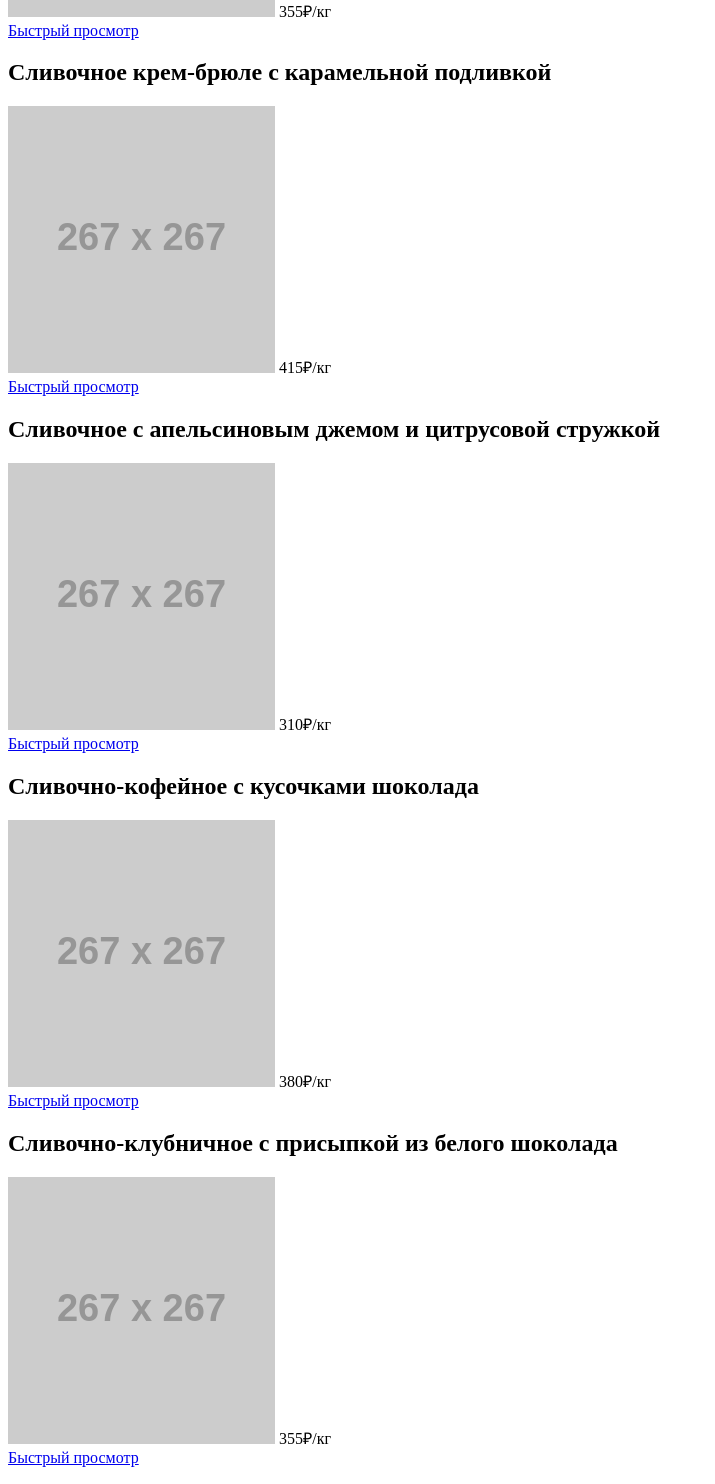
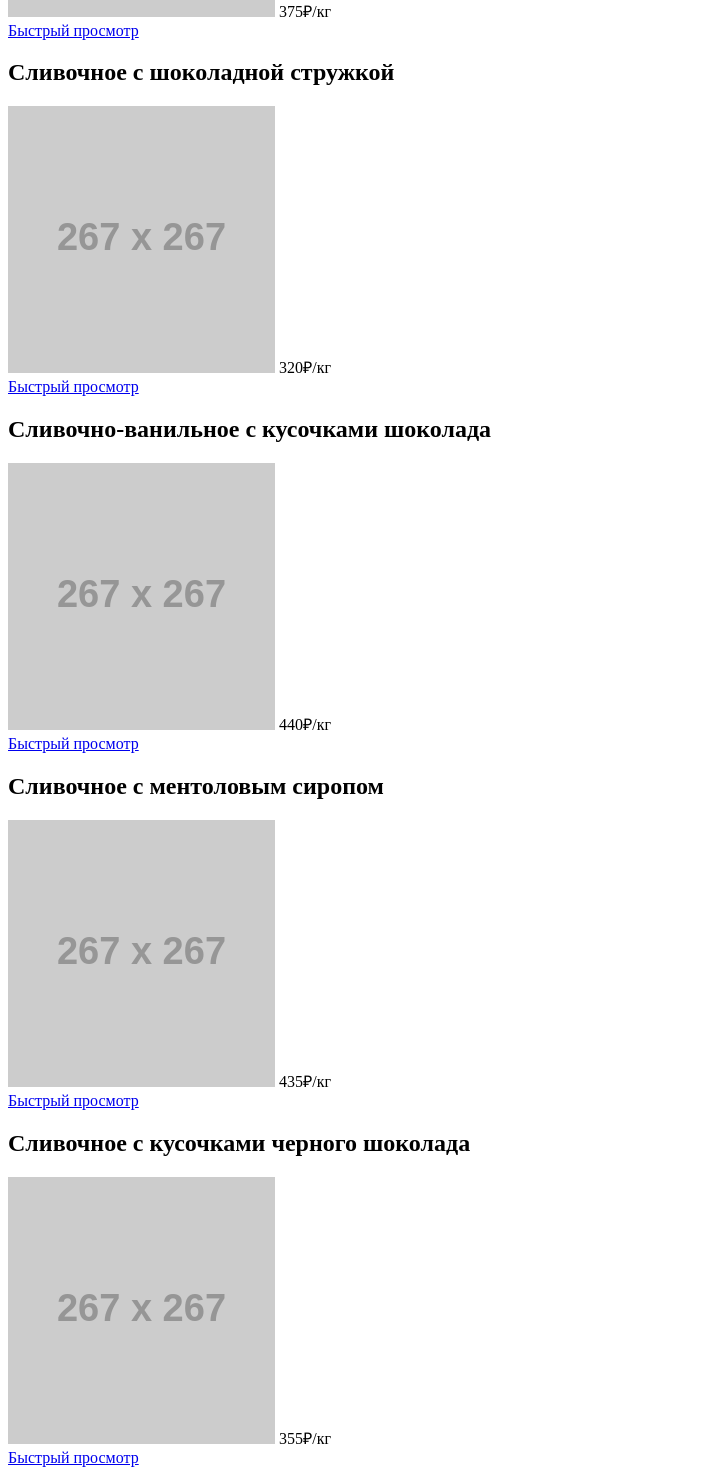
Before and after one commit to zateya/114667-gllacy, a plain HTML site: page catalog.html in a window 1280 px wide. Shown: the part 3519-5003 px from the top of the page, without its empty margins (0-715 px from the left). Drawn offline with Linux system fonts and the light colour scheme; placeholder pictures from the web are drawn by us.

Commit message:
catalog layout

```diff
--- a/catalog.html
+++ b/catalog.html
@@ -254,10 +254,10 @@
             <article class="product">
               <div class="product__inner">
                 <div class="product__info">
-                  <h2 class="product__name">Сливочное с апельсиновым джемом и цитрусовой стружкой</h2>
+                  <h2 class="product__name">Сливочное с брусничным джемом</h2>
                   <div class="product__img-block">
-                    <img class="product__img" src="http://placehold.it/267x267" alt="Сливочное с апельсиновым джемом и цитрусовой стружкой" width="267" height="267">
-                    <span class="product__price">310&#8381;<span class="product__weight">/кг</span></span>
+                    <img class="product__img" src="http://placehold.it/267x267" alt="Сливочное с брусничным джемом" width="267" height="267">
+                    <span class="product__price">325&#8381;<span class="product__weight">/кг</span></span>
                   </div>
                 </div>
                 <a class="product__quick-view  btn" href="#">Быстрый просмотр</a>
@@ -266,10 +266,10 @@
             <article class="product">
               <div class="product__inner">
                 <div class="product__info">
-                  <h2 class="product__name">Сливочно-кофейное с кусочками шоколада</h2>
+                  <h2 class="product__name">Сливочно-черничное с цельными ягодами черники</h2>
                   <div class="product__img-block">
-                    <img class="product__img" src="http://placehold.it/267x267" alt="Сливочно-кофейное с кусочками шоколада" width="267" height="267">
-                    <span class="product__price">380&#8381;<span class="product__weight">/кг</span></span>
+                    <img class="product__img" src="http://placehold.it/267x267" alt="Сливочно-черничное с цельными ягодами черники" width="267" height="267">
+                    <span class="product__price">410&#8381;<span class="product__weight">/кг</span></span>
                   </div>
                 </div>
                 <a class="product__quick-view  btn" href="#">Быстрый просмотр</a>
@@ -278,9 +278,57 @@
             <article class="product">
               <div class="product__inner">
                 <div class="product__info">
-                  <h2 class="product__name">Сливочно-клубничное с присыпкой из белого шоколада</h2>
+                  <h2 class="product__name">Сливочно-лимонное с карамельной присыпкой</h2>
                   <div class="product__img-block">
-                    <img class="product__img" src="http://placehold.it/267x267" alt="Сливочно-клубничное с присыпкой из белого шоколада" width="267" height="267">
+                    <img class="product__img" src="http://placehold.it/267x267" alt="Сливочно-лимонное с карамельной присыпкой" width="267" height="267">
+                    <span class="product__price">375&#8381;<span class="product__weight">/кг</span></span>
+                  </div>
+                </div>
+                <a class="product__quick-view  btn" href="#">Быстрый просмотр</a>
+              </div>
+            </article>
+            <article class="product">
+              <div class="product__inner">
+                <div class="product__info">
+                  <h2 class="product__name">Сливочное с шоколадной стружкой</h2>
+                  <div class="product__img-block">
+                    <img class="product__img" src="http://placehold.it/267x267" alt="Сливочное с шоколадной стружкой" width="267" height="267">
+                    <span class="product__price">320&#8381;<span class="product__weight">/кг</span></span>
+                  </div>
+                </div>
+                <a class="product__quick-view  btn" href="#">Быстрый просмотр</a>
+              </div>
+            </article>
+            <article class="product">
+              <div class="product__inner">
+                <div class="product__info">
+                  <h2 class="product__name">Сливочно-ванильное с кусочками шоколада</h2>
+                  <div class="product__img-block">
+                    <img class="product__img" src="http://placehold.it/267x267" alt="Сливочно-ванильное с кусочками шоколада" width="267" height="267">
+                    <span class="product__price">440&#8381;<span class="product__weight">/кг</span></span>
+                  </div>
+                </div>
+                <a class="product__quick-view  btn" href="#">Быстрый просмотр</a>
+              </div>
+            </article>
+            <article class="product">
+              <div class="product__inner">
+                <div class="product__info">
+                  <h2 class="product__name">Сливочноe с ментоловым сиропом</h2>
+                  <div class="product__img-block">
+                    <img class="product__img" src="http://placehold.it/267x267" alt="Сливочноe с ментоловым сиропом" width="267" height="267">
+                    <span class="product__price">435&#8381;<span class="product__weight">/кг</span></span>
+                  </div>
+                </div>
+                <a class="product__quick-view  btn" href="#">Быстрый просмотр</a>
+              </div>
+            </article>
+            <article class="product">
+              <div class="product__inner">
+                <div class="product__info">
+                  <h2 class="product__name">Сливочное с кусочками черного шоколада</h2>
+                  <div class="product__img-block">
+                    <img class="product__img" src="http://placehold.it/267x267" alt="Сливочное с кусочками черного шоколада" width="267" height="267">
                     <span class="product__price">355&#8381;<span class="product__weight">/кг</span></span>
                   </div>
                 </div>
@@ -290,58 +338,10 @@
             <article class="product">
               <div class="product__inner">
                 <div class="product__info">
-                  <h2 class="product__name">Сливочное крем-брюле с карамельной подливкой</h2>
+                  <h2 class="product__name">Сливочное с мятным сиропом</h2>
                   <div class="product__img-block">
-                    <img class="product__img" src="http://placehold.it/267x267" alt="Сливочное крем-брюле с карамельной подливкой" width="267" height="267">
-                    <span class="product__price">415&#8381;<span class="product__weight">/кг</span></span>
-                  </div>
-                </div>
-                <a class="product__quick-view  btn" href="#">Быстрый просмотр</a>
-              </div>
-            </article>
-            <article class="product">
-              <div class="product__inner">
-                <div class="product__info">
-                  <h2 class="product__name">Сливочное с апельсиновым джемом и цитрусовой стружкой</h2>
-                  <div class="product__img-block">
-                    <img class="product__img" src="http://placehold.it/267x267" alt="Сливочное с апельсиновым джемом и цитрусовой стружкой" width="267" height="267">
-                    <span class="product__price">310&#8381;<span class="product__weight">/кг</span></span>
-                  </div>
-                </div>
-                <a class="product__quick-view  btn" href="#">Быстрый просмотр</a>
-              </div>
-            </article>
-            <article class="product">
-              <div class="product__inner">
-                <div class="product__info">
-                  <h2 class="product__name">Сливочно-кофейное с кусочками шоколада</h2>
-                  <div class="product__img-block">
-                    <img class="product__img" src="http://placehold.it/267x267" alt="Сливочно-кофейное с кусочками шоколада" width="267" height="267">
-                    <span class="product__price">380&#8381;<span class="product__weight">/кг</span></span>
-                  </div>
-                </div>
-                <a class="product__quick-view  btn" href="#">Быстрый просмотр</a>
-              </div>
-            </article>
-            <article class="product">
-              <div class="product__inner">
-                <div class="product__info">
-                  <h2 class="product__name">Сливочно-клубничное с присыпкой из белого шоколада</h2>
-                  <div class="product__img-block">
-                    <img class="product__img" src="http://placehold.it/267x267" alt="Сливочно-клубничное с присыпкой из белого шоколада" width="267" height="267">
-                    <span class="product__price">355&#8381;<span class="product__weight">/кг</span></span>
-                  </div>
-                </div>
-                <a class="product__quick-view  btn" href="#">Быстрый просмотр</a>
-              </div>
-            </article>
-            <article class="product">
-              <div class="product__inner">
-                <div class="product__info">
-                  <h2 class="product__name">Сливочное крем-брюле с карамельной подливкой</h2>
-                  <div class="product__img-block">
-                    <img class="product__img" src="http://placehold.it/267x267" alt="Сливочное крем-брюле с карамельной подливкой" width="267" height="267">
-                    <span class="product__price">415&#8381;<span class="product__weight">/кг</span></span>
+                    <img class="product__img" src="http://placehold.it/267x267" alt="Сливочное с мятным сиропом" width="267" height="267">
+                    <span class="product__price">420&#8381;<span class="product__weight">/кг</span></span>
                   </div>
                 </div>
                 <a class="product__quick-view  btn" href="#">Быстрый просмотр</a>
```
